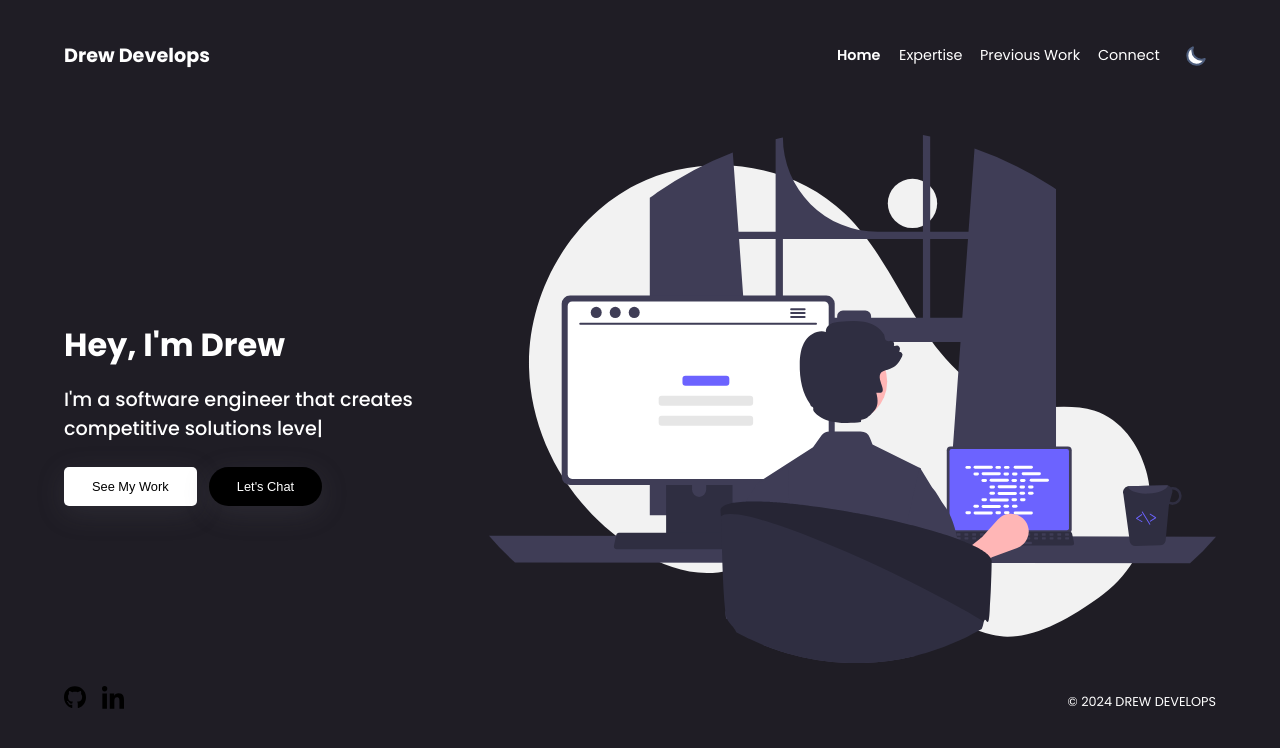
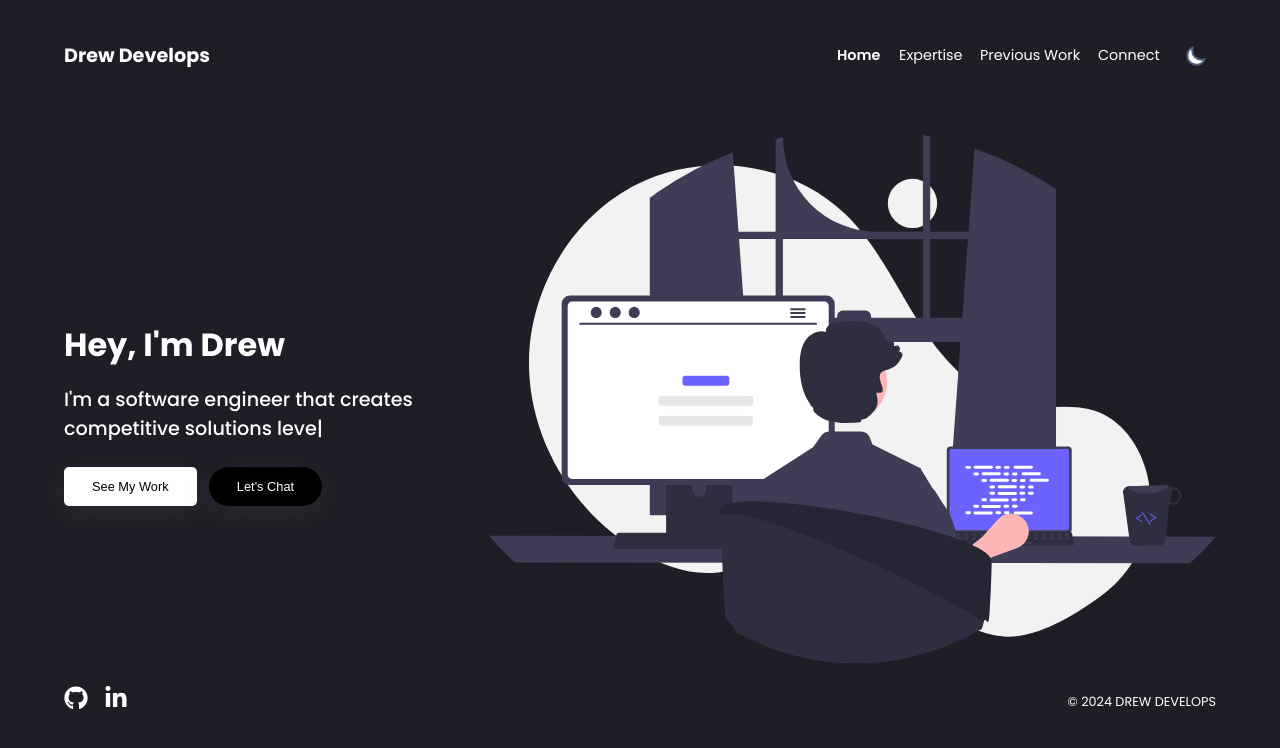
Before and after one commit to drewdoesdevelopment/drew-develops, a SvelteKit app: page / in a window 1280 px wide. Both pictures are taken after a click on the button 1196 px from the left and 57 px from the top of the page. Shown: the top 748 px of the page. Built offline with nearby package versions, Linux system fonts and the light colour scheme.

Commit message:
Inlines footer svgs and applies dark theme color

```diff
--- a/src/elements/Footer.svelte
+++ b/src/elements/Footer.svelte
@@ -1,8 +1,24 @@
 <footer>
 	<div class="socials">
 		<ul>
-            <li><a href="https://github.com/drewdoesdevelopment" target="_blank" rel="noreferrer"><img width="22" src="/images/github.svg" alt="Github brand icon" /></a></li>
-            <li><a href="https://github.com/drewdoesdevelopment" target="_blank" rel="noreferrer"><img width="22" src="/images/linkedin-in.svg" alt="Linkedin brand icon" /></a></li>
+			<li>
+				<a href="https://github.com/drewdoesdevelopment" target="_blank" rel="noreferrer">
+					<svg xmlns="http://www.w3.org/2000/svg" viewBox="0 0 496 512"
+						><!--! Font Awesome Pro 6.4.2 by @fontawesome - https://fontawesome.com License - https://fontawesome.com/license (Commercial License) Copyright 2023 Fonticons, Inc. --><path
+							d="M165.9 397.4c0 2-2.3 3.6-5.2 3.6-3.3.3-5.6-1.3-5.6-3.6 0-2 2.3-3.6 5.2-3.6 3-.3 5.6 1.3 5.6 3.6zm-31.1-4.5c-.7 2 1.3 4.3 4.3 4.9 2.6 1 5.6 0 6.2-2s-1.3-4.3-4.3-5.2c-2.6-.7-5.5.3-6.2 2.3zm44.2-1.7c-2.9.7-4.9 2.6-4.6 4.9.3 2 2.9 3.3 5.9 2.6 2.9-.7 4.9-2.6 4.6-4.6-.3-1.9-3-3.2-5.9-2.9zM244.8 8C106.1 8 0 113.3 0 252c0 110.9 69.8 205.8 169.5 239.2 12.8 2.3 17.3-5.6 17.3-12.1 0-6.2-.3-40.4-.3-61.4 0 0-70 15-84.7-29.8 0 0-11.4-29.1-27.8-36.6 0 0-22.9-15.7 1.6-15.4 0 0 24.9 2 38.6 25.8 21.9 38.6 58.6 27.5 72.9 20.9 2.3-16 8.8-27.1 16-33.7-55.9-6.2-112.3-14.3-112.3-110.5 0-27.5 7.6-41.3 23.6-58.9-2.6-6.5-11.1-33.3 2.6-67.9 20.9-6.5 69 27 69 27 20-5.6 41.5-8.5 62.8-8.5s42.8 2.9 62.8 8.5c0 0 48.1-33.6 69-27 13.7 34.7 5.2 61.4 2.6 67.9 16 17.7 25.8 31.5 25.8 58.9 0 96.5-58.9 104.2-114.8 110.5 9.2 7.9 17 22.9 17 46.4 0 33.7-.3 75.4-.3 83.6 0 6.5 4.6 14.4 17.3 12.1C428.2 457.8 496 362.9 496 252 496 113.3 383.5 8 244.8 8zM97.2 352.9c-1.3 1-1 3.3.7 5.2 1.6 1.6 3.9 2.3 5.2 1 1.3-1 1-3.3-.7-5.2-1.6-1.6-3.9-2.3-5.2-1zm-10.8-8.1c-.7 1.3.3 2.9 2.3 3.9 1.6 1 3.6.7 4.3-.7.7-1.3-.3-2.9-2.3-3.9-2-.6-3.6-.3-4.3.7zm32.4 35.6c-1.6 1.3-1 4.3 1.3 6.2 2.3 2.3 5.2 2.6 6.5 1 1.3-1.3.7-4.3-1.3-6.2-2.2-2.3-5.2-2.6-6.5-1zm-11.4-14.7c-1.6 1-1.6 3.6 0 5.9 1.6 2.3 4.3 3.3 5.6 2.3 1.6-1.3 1.6-3.9 0-6.2-1.4-2.3-4-3.3-5.6-2z"
+						/></svg
+					>
+				</a>
+			</li>
+			<li>
+				<a href="https://github.com/drewdoesdevelopment" target="_blank" rel="noreferrer" />
+
+				<svg xmlns="http://www.w3.org/2000/svg" viewBox="0 0 448 512"
+					><!--! Font Awesome Pro 6.4.2 by @fontawesome - https://fontawesome.com License - https://fontawesome.com/license (Commercial License) Copyright 2023 Fonticons, Inc. --><path
+						d="M100.28 448H7.4V148.9h92.88zM53.79 108.1C24.09 108.1 0 83.5 0 53.8a53.79 53.79 0 0 1 107.58 0c0 29.7-24.1 54.3-53.79 54.3zM447.9 448h-92.68V302.4c0-34.7-.7-79.2-48.29-79.2-48.29 0-55.69 37.7-55.69 76.7V448h-92.78V148.9h89.08v40.8h1.3c12.4-23.5 42.69-48.3 87.88-48.3 94 0 111.28 61.9 111.28 142.3V448z"
+					/></svg
+				>
+			</li>
 		</ul>
 	</div>
 	<div class="copyright">
@@ -16,6 +32,11 @@
 		display: flex;
 		justify-content: space-between;
 		align-items: center;
+
+        svg {
+            width: 24px;
+            height: 24px;
+        }
 	}
 
 	a {
--- a/src/styles/global.scss
+++ b/src/styles/global.scss
@@ -66,6 +66,12 @@ html[data-theme="dark"] {
     a {
         color: var(--dark-text-color) !important;
     }
+
+    .socials {
+        svg {
+            fill: white;
+        }
+    }
 }
 
 body {
```
Also changed, not shown: static/images/github.svg (deleted), static/images/linkedin-in.svg (deleted). Lines whose indentation alone changed are shown as unchanged.
